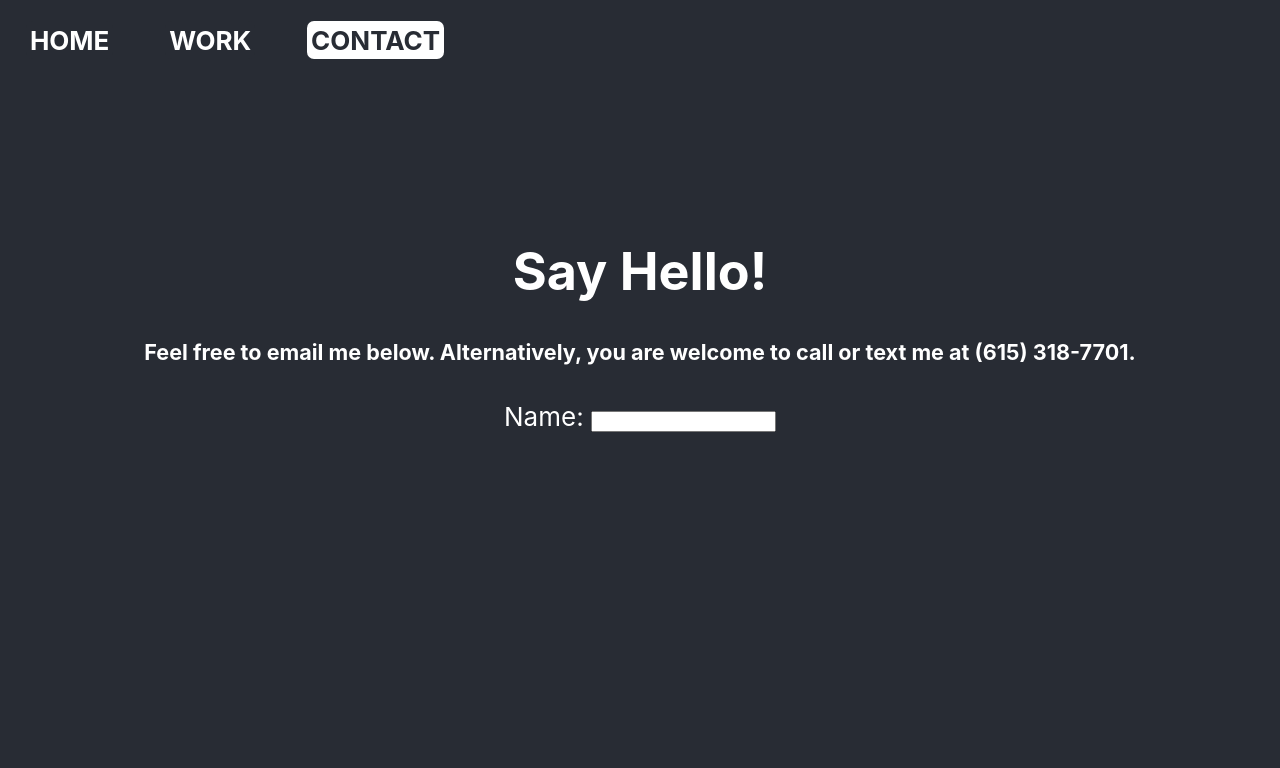
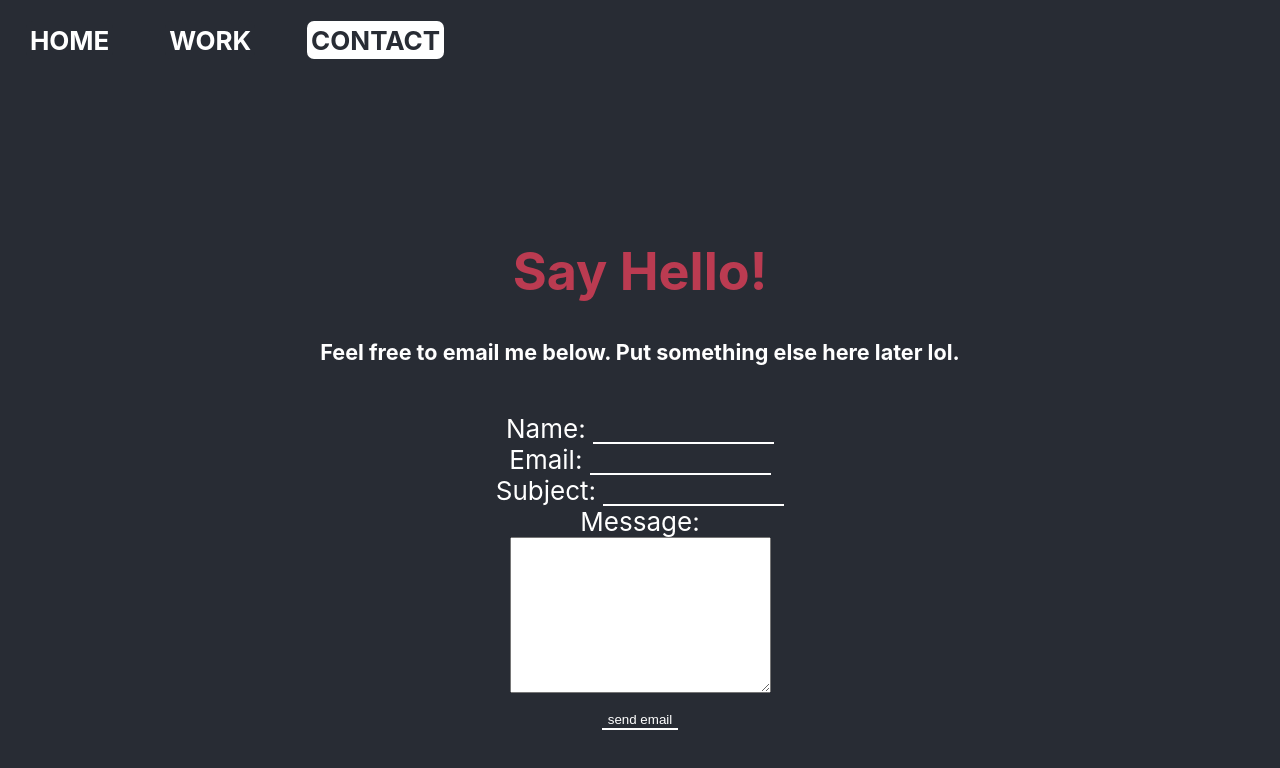
Before and after one commit to impypots/Personal-Site, a React (Create React App) app in the folder personal-site/: page / in a window 1280 px wide. Both pictures are taken after a click on the element "CONTACT". Shown: the top 768 px of the page. Built offline with nearby package versions, Linux system fonts and the light colour scheme; a web font is replaced by a local one.

Commit message:
Got email form working

```diff
--- a/personal-site/package.json
+++ b/personal-site/package.json
@@ -6,6 +6,7 @@
     "@testing-library/jest-dom": "^5.11.9",
     "@testing-library/react": "^11.2.5",
     "@testing-library/user-event": "^12.7.0",
+    "emailjs-com": "^2.6.4",
     "react": "^17.0.1",
     "react-dom": "^17.0.1",
     "react-scripts": "4.0.2",
--- a/personal-site/src/App.css
+++ b/personal-site/src/App.css
@@ -118,6 +118,30 @@
 
 #contact {
   display: none;
+
+}
+
+#contact h1 {
+  color: rgb(187, 59, 81);
+}
+
+#contact input {
+  color: white;
+  background: #282c34;
+  border-top: 0;
+  border-left: 0;
+  border-right: 0;
+  border-bottom: 2px solid white;
+  border-style: solid;
+}
+
+
+#contact form {
+  width: 25vw;
+  margin: auto;
+  border-radius: 7px;
+  padding: 1.5vh 0;
+  text-align: center;
 }
 
 @media only screen and (max-width: 600px) {
--- a/personal-site/src/Contact.js
+++ b/personal-site/src/Contact.js
@@ -1,16 +1,37 @@
 import React from 'react';
+import emailjs from 'emailjs-com';
 
 function Contact(props) {
+
+    function sendEmail(e) {
+        e.preventDefault();
+
+        emailjs.sendForm('service_qc5ya8e', 'template_i816mz3', e.target, 'user_qlo8F25xtWkwusQy6gyGG')
+          .then((result) => {
+              console.log(result.text);
+          }, (error) => {
+              console.log(error.text);
+          });
+          e.target.reset();
+          alert("Something happened!")
+    }
+
     return(
         <div id="contact" style={{
             display: props.display
         }}>
             <h1>Say Hello!</h1>
-            <h5>Feel free to email me below. Alternatively, you are welcome to call or text me at (615) 318-7701.</h5>
-            <form action="MAILTO:impypots@gmail.com" method="post" enctype="text/plain">
-            <label for="name">Name: </label>
-            <input type="text" id="name" name="user"/>
-            <label htmlFor=""></label>
+            <h5>Feel free to email me below. Put something else here later lol.</h5>
+            <form onSubmit={sendEmail}>
+                <label htmlFor="name">Name: </label>
+                <input type="text" name="name" /><br/>
+                <label htmlFor="email">Email: </label>
+                <input type="text" name="email" /><br/>
+                <label htmlFor="email">Subject: </label>
+                <input type="text" name="subject" /><br/>
+                <label htmlFor="message">Message: </label><br/>
+                <textarea name="message" id="" cols="30" rows="10" ></textarea><br/>
+                <input type="submit" value="send email"/>
 
 
             </form>
```
Also changed, not shown: 1 other file (tests, documents, lock files or other folders).
